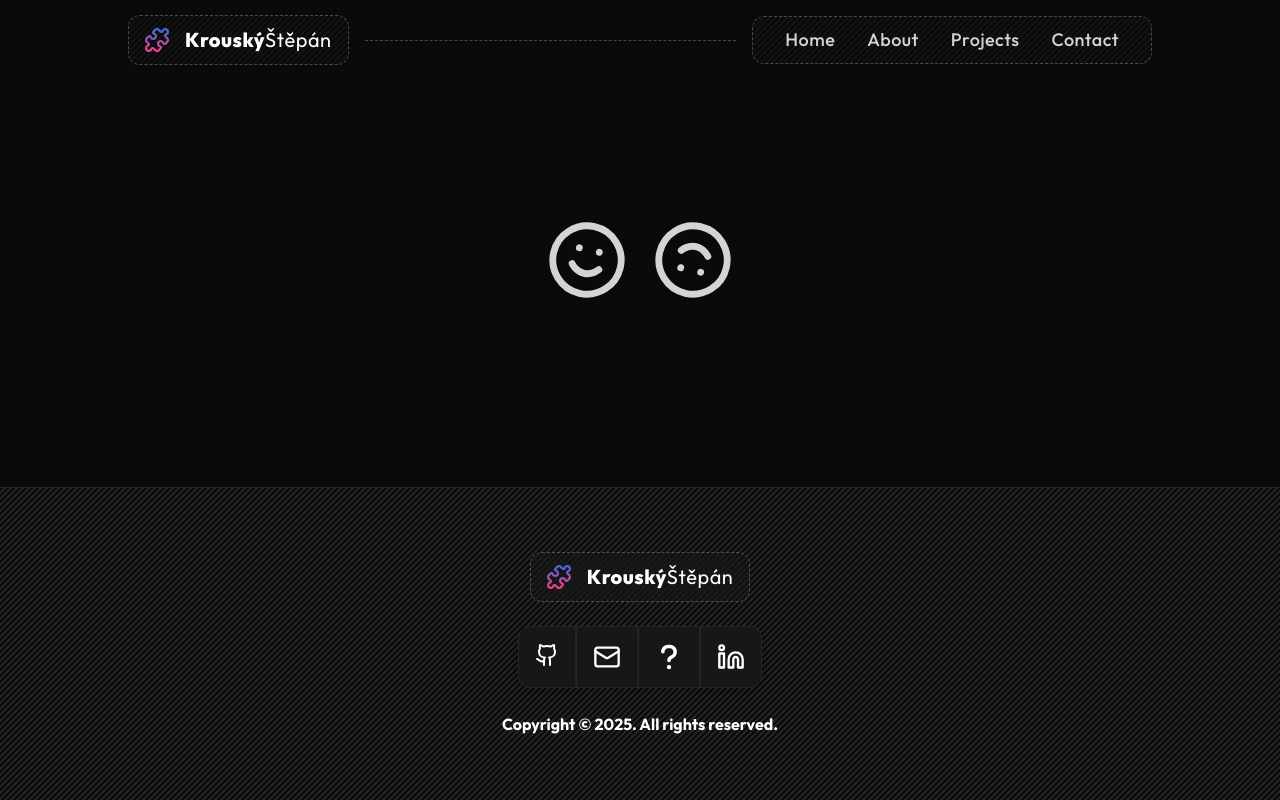
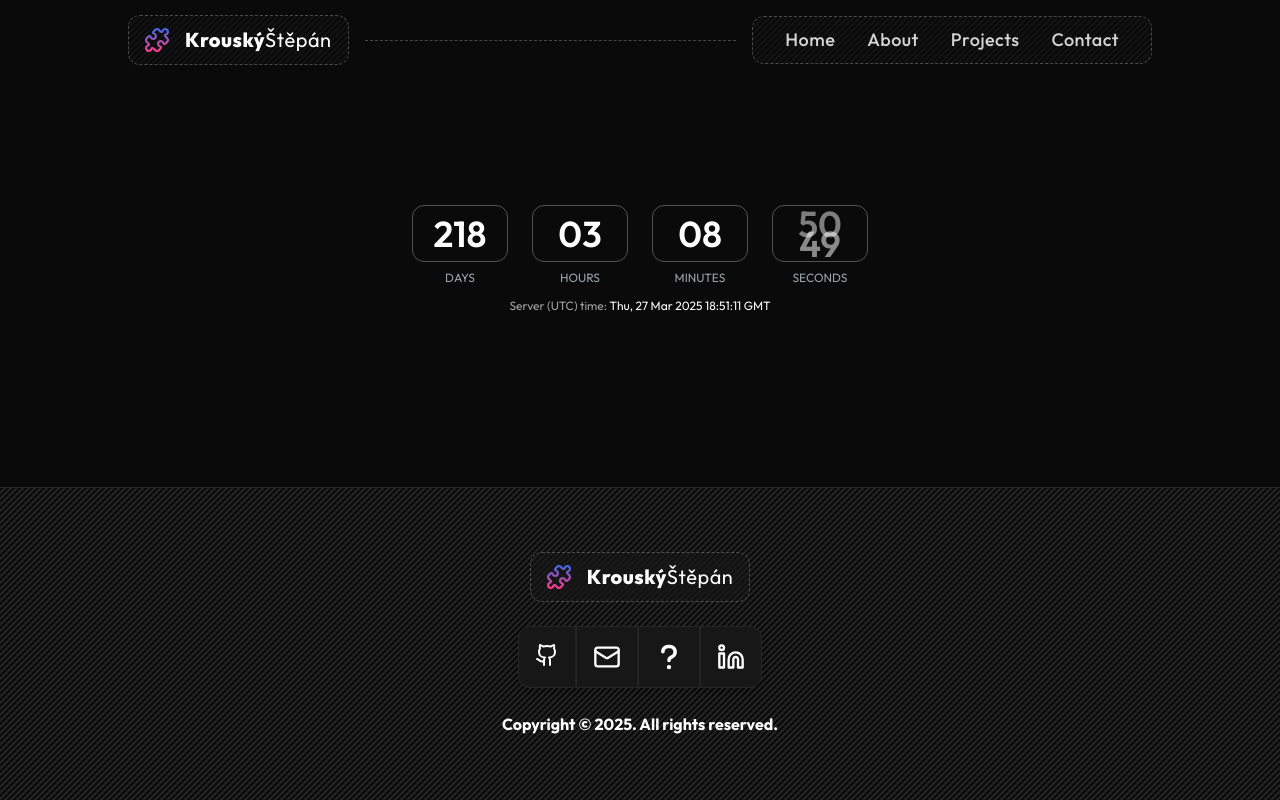
Before and after one commit to krouskystepan/portfolio, a Next.js app: page /c in a window 1280 px wide. Built offline with nearby package versions, Linux system fonts and the light colour scheme.

Commit message:
display current time

```diff
--- a/app/c/page.tsx
+++ b/app/c/page.tsx
@@ -4,7 +4,7 @@ export default async function CountdownPage() {
   // ⏰ This runs on the server, so it's using accurate UTC time
   const serverNow = Date.now()
   // 1 Nov 2025 00:00 Prague
-  const targetDate = new Date('2025-01-31T23:00:00Z')
+  const targetDate = new Date('2025-10-31T22:00:00Z')
 
   return (
     <div className="flex flex-1 flex-col items-center justify-center">
--- a/components/Countdown.tsx
+++ b/components/Countdown.tsx
@@ -137,6 +137,11 @@ const Countdown = ({
           <Digit value={pad2(seconds)} label="seconds" />
         </div>
       )}
+
+      <div className="mt-3 text-xs text-neutral-400">
+        Server (UTC) time:&nbsp;
+        <span className="text-white">{new Date(now).toUTCString()}</span>
+      </div>
     </div>
   )
 }
```
